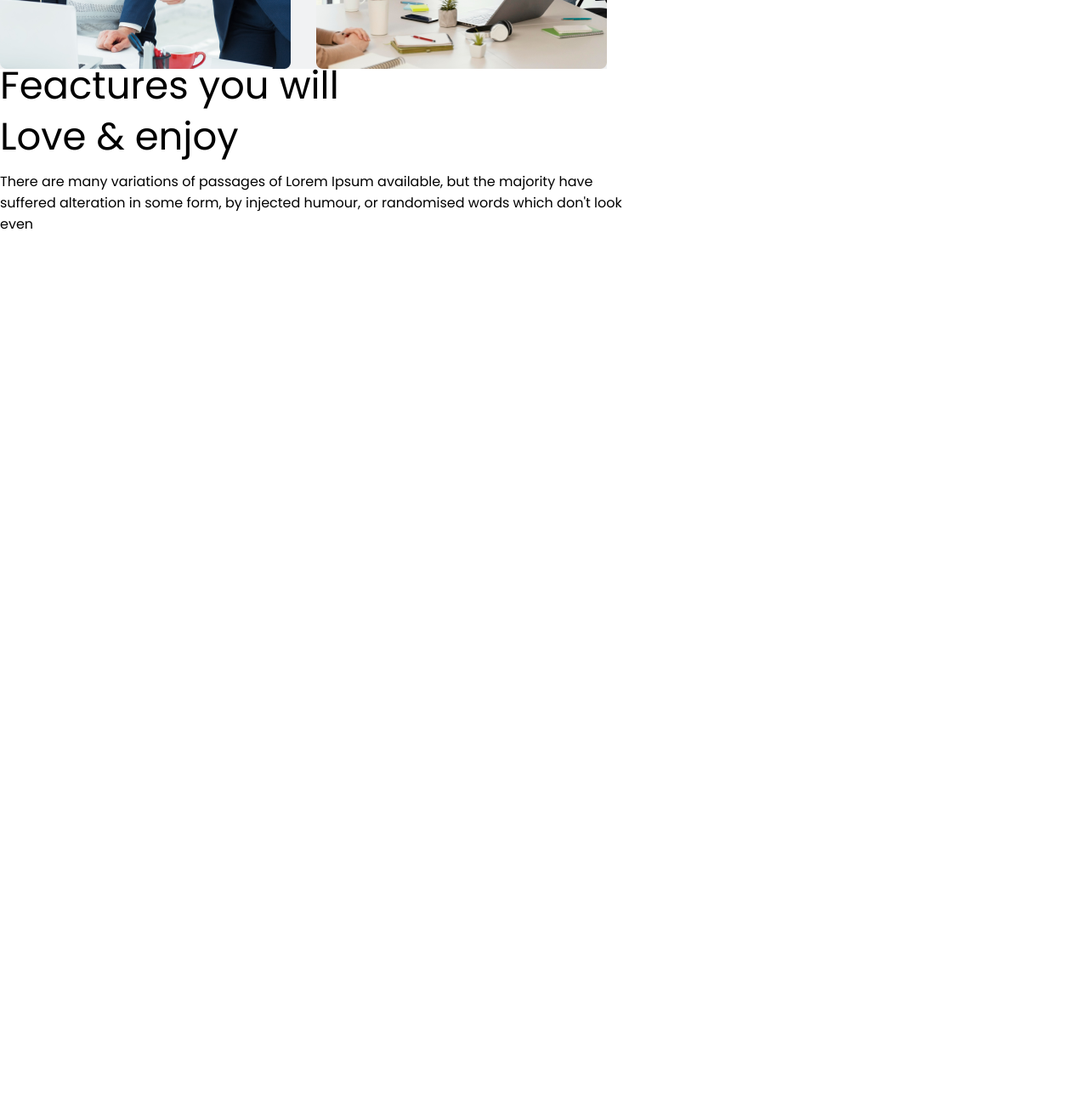
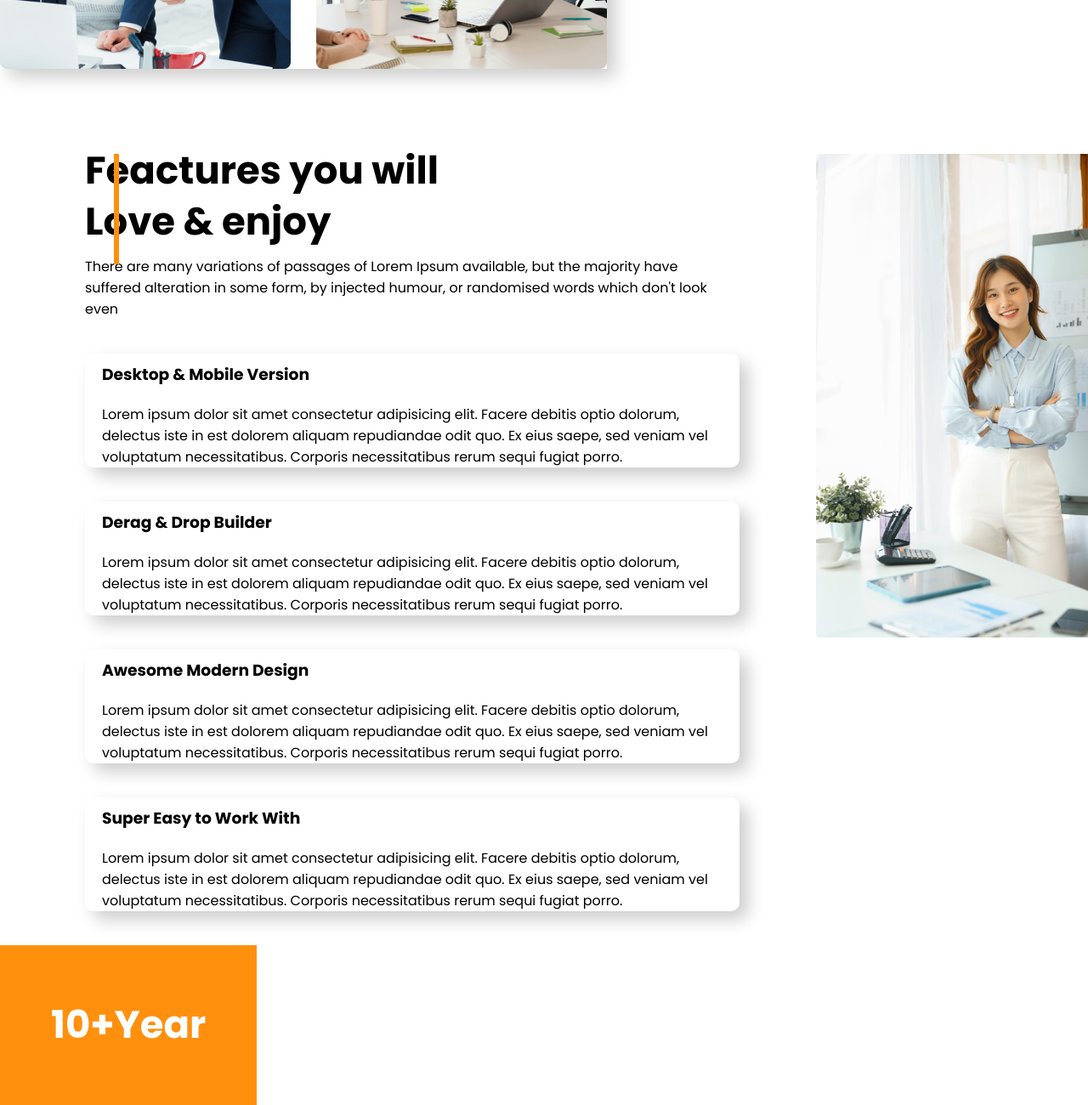
Before and after one commit to dev-talukdar/assignment-2, a plain HTML site: page index.html in a window 1280 px wide. Shown: the part 1803-3103 px from the top of the page at 85% size. Before the commit the page ends 2119 px from the top, so only its background shows below. Drawn offline with Linux system fonts and the light colour scheme.

Commit message:
complete section so far

```diff
--- a/css/style.css
+++ b/css/style.css
@@ -116,7 +116,8 @@ nav ul li a:hover{
     grid-row-gap: 30px;
     grid-column-gap: 30px;
     margin-top: 90px;
-    background-color: #f1f2f3;
+    box-shadow: 10px 10px 20px rgba(0,0,0,0.2);
+
 }
 
 .full-team-right-section{
@@ -172,20 +173,76 @@ color: #727272;
  .bold-orange{
     font-weight: 700;
     font-size:45px;
-    color:#FF900E
+    color:#FF900E;
  }
 /* feacture section ended */
 
 /* feacture right section started */
 
+
+
+.feature-u-will-love{
+    display: flex;
+    flex-direction: row;
+    justify-content: center;
+    margin-top: 100px;
+    padding-left: 100px;
+}
+
+.vertical-line{
+    border-left: 6px solid #FF900E;
+    height: 130px;
+    position: absolute;
+    left: 10%;
+    margin-left: 6px;
+}
 .section-title-team{
     width: 550px;
     line-height: 40px;
-    font-weight: 400;
+    font-weight: 700;
     font-size: 45px;
     text-align: flex start;
     margin-bottom: 20px;
  }
 
+ .sub-section-heading{
+    padding-bottom: 20px;
+ }
+ .sub-section-description{
+    width: 750px;
+    text-align: center;
+    margin-bottom: 40px;
+    text-align: left;
+ }
+
+ .architect{
+    max-height: 90%;
+    max-width: 100%;
+    padding-left: 90px;
+
+ }
+
+ .four-section{
+    background-color: #fff;
+    align-items: center;
+    padding-top: 10px;
+    padding-left: 20px;
+    padding-bottom: auto;
+    border-radius: 10px;
+    box-shadow: 10px 10px 20px rgba(0,0,0,0.2);
+ }
+
+
+  .ten-yr{
+    color: #fff;
+    font-weight: 600;
+    font-size: 16px;
+    background-color: #FF900E;
+    padding: 60px 60px;
+    border-style: none;
+    font-weight: 700;
+    font-size: 45px;
+  }
+
 
 /* feacture right section started */
--- a/index.html
+++ b/index.html
@@ -7,7 +7,7 @@
     <title>Brand New Group of Architects</title>
     <link rel="stylesheet" href="./css/style.css">
     <link href="https://fonts.googleapis.com/css2?family=Poppins:wght@400;600;700&display=swap" rel="stylesheet">
-
+    <script src="https://kit.fontawesome.com/2151e933cd.js" crossorigin="anonymous"></script>
 </head>
 <body>
     <!-- nav section started -->
@@ -60,15 +60,38 @@
 
 <!-- feacture right section started -->
 
-<section>
+<section class="feature-u-will-love">
 <div>
+    <div class="vertical-line"></div>
     <h1 class="section-title-team"> Feactures you will</h1>
     <h1 class="section-title-team"> Love & enjoy </h1>
     <p class="section-details-team">There are many variations of passages of Lorem Ipsum available, but the majority have suffered alteration in some form, by injected humour, or randomised words which don't look even</p>
+
+    <div class="four-section">
+    <h3 class="sub-section-heading">Desktop & Mobile Version</h3>
+    <p class="sub-section-description">Lorem ipsum dolor sit amet consectetur adipisicing elit. Facere debitis optio dolorum, delectus iste in est dolorem aliquam repudiandae odit quo. Ex eius saepe, sed veniam vel voluptatum necessitatibus. Corporis necessitatibus rerum sequi fugiat porro.</p>
 </div>
+ <div class="four-section">
+    <h3 class="sub-section-heading">Derag & Drop Builder</h3>
+    <p class="sub-section-description">Lorem ipsum dolor sit amet consectetur adipisicing elit. Facere debitis optio dolorum, delectus iste in est dolorem aliquam repudiandae odit quo. Ex eius saepe, sed veniam vel voluptatum necessitatibus. Corporis necessitatibus rerum sequi fugiat porro.</p>
+</div>
+<div class="four-section">
+    <h3 class="sub-section-heading">Awesome Modern Design</h3>
+    <p class="sub-section-description">Lorem ipsum dolor sit amet consectetur adipisicing elit. Facere debitis optio dolorum, delectus iste in est dolorem aliquam repudiandae odit quo. Ex eius saepe, sed veniam vel voluptatum necessitatibus. Corporis necessitatibus rerum sequi fugiat porro.</p>
+</div>
+<div class="four-section">
+    <h3 class="sub-section-heading">Super Easy to Work With</h3>
+    <p class="sub-section-description">Lorem ipsum dolor sit amet consectetur adipisicing elit. Facere debitis optio dolorum, delectus iste in est dolorem aliquam repudiandae odit quo. Ex eius saepe, sed veniam vel voluptatum necessitatibus. Corporis necessitatibus rerum sequi fugiat porro.</p>
 
+</div>
+</div>
+<div>
+    <img class="architect" src="./images/architect.png" alt="">
+</div>
 </section>
-
+<span>
+    <button class="ten-yr">10+Year</button>
+</span>
 
 <!-- feacture right section started -->
 
```
